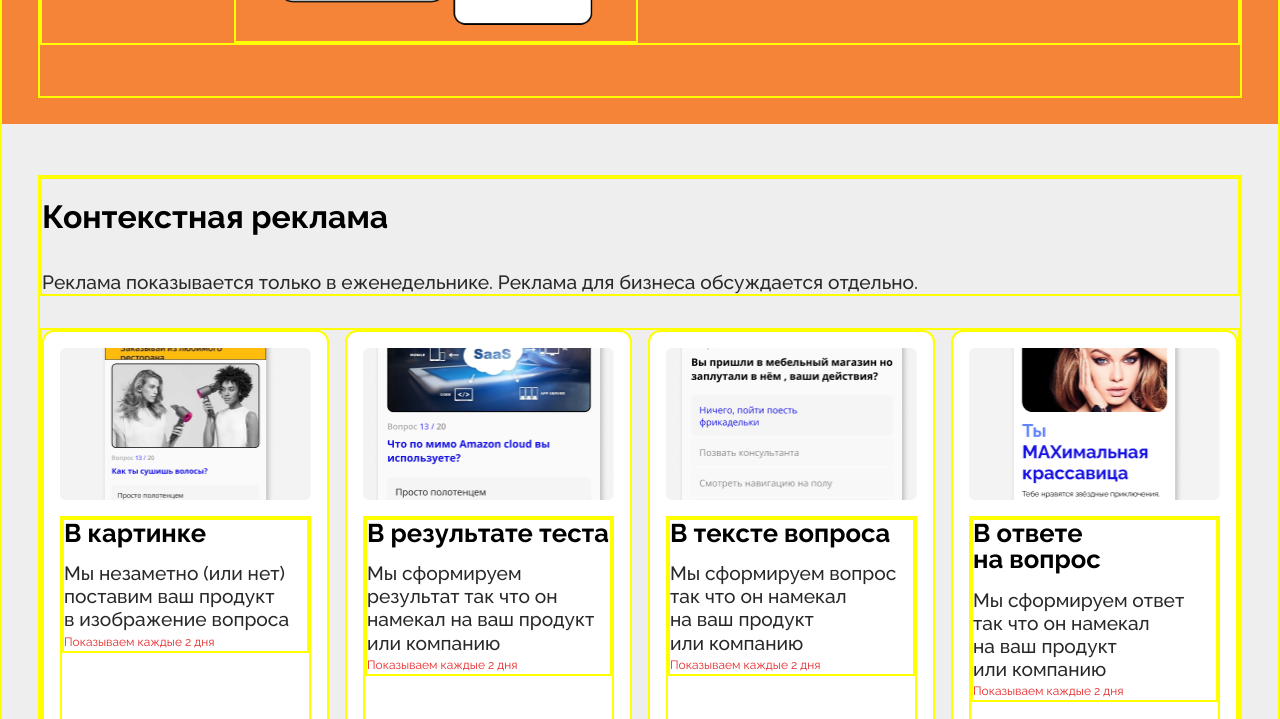
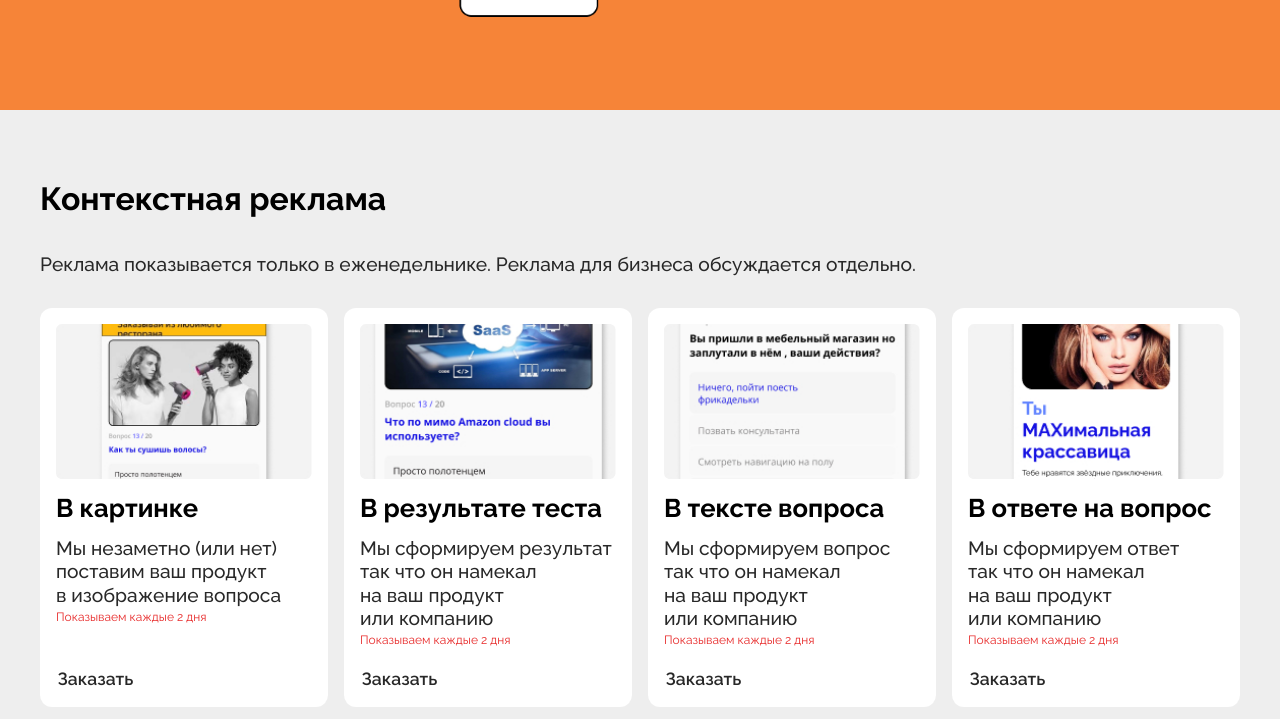
Before and after one commit to GlebShishov/Kekpekbusiness, a website built with Parcel: page index.html in a window 1280 px wide. Shown: the part 569-1288 px from the top of the page. Built offline with nearby package versions, Linux system fonts and the light colour scheme.

Commit message:
Update main.css

```diff
--- a/css/main.css
+++ b/css/main.css
@@ -1,5 +1,5 @@
 div{
-  border: solid 2px yellow;
+  /*border: solid 2px yellow;*/
 }
 
 
```
